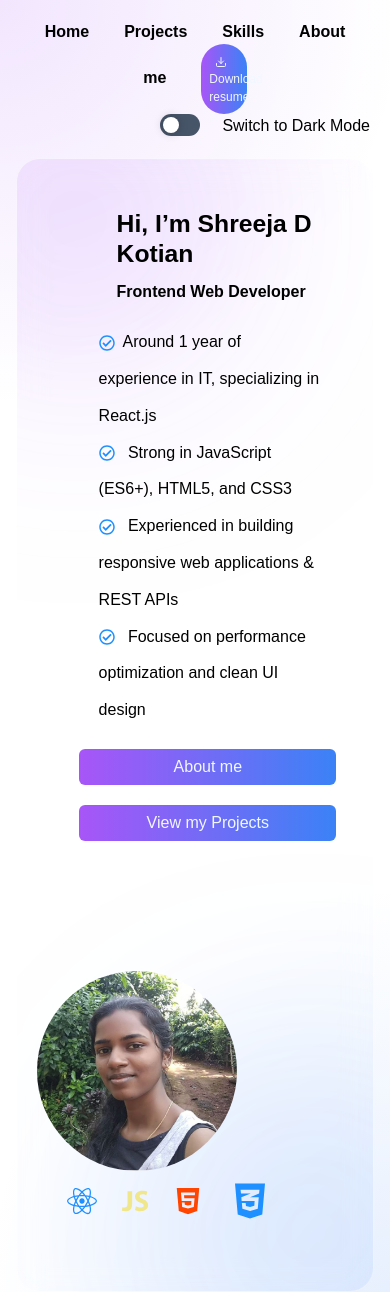
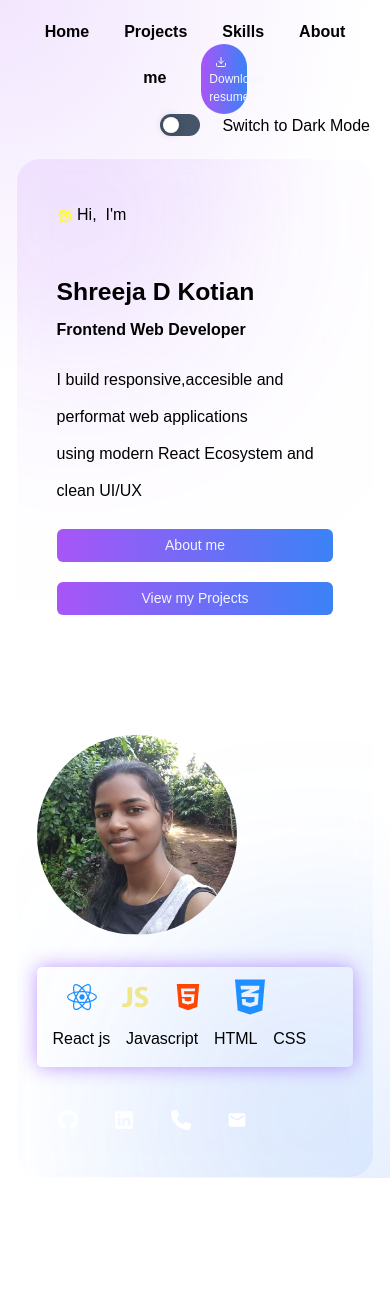
Before and after one commit to Shreejad123/shreeja_portfolio, a React (Vite) app: page / in a window 390 px wide. After the commit the page ends 1178 px from the top, so only its background shows below. Built offline with nearby package versions, Linux system fonts and the light colour scheme.

Commit message:
updated the landing page

```diff
--- a/src/App.jsx
+++ b/src/App.jsx
@@ -9,6 +9,10 @@ import { FaReact } from "react-icons/fa";
 import { IoLogoJavascript } from "react-icons/io";
 import { FaHtml5 } from "react-icons/fa";
 import { FaCss3Alt } from "react-icons/fa6";
+import { FaGithub } from "react-icons/fa6";
+import { FaLinkedin } from "react-icons/fa";
+import { FaPhone } from "react-icons/fa6";
+import { MdEmail } from "react-icons/md";
 function App() {
   return (
     <>
@@ -62,7 +66,35 @@ function App() {
                 }}
               />
             </span>
+            <div className={styles.techStack}>
+              <span className={styles.tech}>React js</span>
+              <span className={styles.tech}>Javascript</span>
+              <span className={styles.tech}>HTML</span>
+              <span className={styles.tech}>CSS</span>
+            </div>
           </div>
+        </div>
+        <div className={styles.comunicationContainer}>
+          <a
+            href="https://github.com/Shreejad123"
+            target="_blank"
+            rel="noopener noreferrer"
+          >
+            <FaGithub className={styles.comunication} />
+          </a>
+          <a
+            href="https://www.linkedin.com/in/shreeja-d-kotian-b4639a286/"
+            target="_blank"
+            rel="noopener noreferrer"
+          >
+            <FaLinkedin className={styles.comunication} />
+          </a>
+          <a href="tel:+91 9483350641">
+            <FaPhone className={styles.comunication} />
+          </a>
+          <a href="mailto:shreejadkotian00@gmail.com">
+            <MdEmail className={styles.comunication} />
+          </a>
         </div>
       </div>
     </>
--- a/src/App.module.css
+++ b/src/App.module.css
@@ -50,7 +50,7 @@ body {
   width: 85%;
 
   display: grid;
-  grid-template-columns: 1.8fr 1.2fr;
+  grid-template-columns: 1.6fr 1.2fr;
 
   border-radius: 30px;
 
@@ -66,8 +66,17 @@ body {
 
   transition: all 0.3s ease;
 }
-
+.comunication {
+  margin-left: 2%;
+  width: 50px;
+  height: 40%;
+  color: white;
+}
 /* GLOW EFFECTS */
+.tech {
+  margin-left: 5%;
+  margin-top: 0;
+}
 
 .container::before {
   content: "";
@@ -233,9 +242,12 @@ body {
 
 /* SOCIAL ICONS */
 .skills {
+  margin-right: 30%;
+  margin-top: 10%;
   width: 100%;
   height: 100px;
-  border-radius: 30px;
+  border-radius: 5px;
+  box-shadow: 0 0 20px rgba(98, 0, 255, 0.4);
 }
 .imageContainer {
   /* display: flex; */
@@ -278,7 +290,7 @@ body {
   display: flex;
   align-items: center;
   justify-content: center;
-
+  margin-left: 25px;
   position: relative;
 }
 
--- a/src/components/home.jsx
+++ b/src/components/home.jsx
@@ -3,52 +3,26 @@ import styles from "./home.module.css";
 import { useNavigate } from "react-router-dom";
 import { FaRegCheckCircle } from "react-icons/fa";
 import { FaArrowRight } from "react-icons/fa6";
+import { PiHandWavingDuotone } from "react-icons/pi";
 function Home() {
   const navigate = useNavigate();
   return (
     <>
       <div className={styles.homeSection}>
+        <p>
+          <PiHandWavingDuotone className={styles.handicon} /> Hi, &nbsp;I'm
+        </p>
         <h2 className={styles.header}>
-          <b>Hi, I’m Shreeja D Kotian </b>
+          <b>
+            <br></br>Shreeja D Kotian
+          </b>
         </h2>
         <p className={styles.paragraph}>
           <b>Frontend Web Developer</b>
         </p>
         <p className={styles.lines}>
-          <ul>
-            <li>
-              <FaRegCheckCircle
-                style={{
-                  color: "#1E90FF",
-                }}
-              />
-              &nbsp; Around 1 year of experience in IT, specializing in React.js
-            </li>
-            <li>
-              <FaRegCheckCircle
-                style={{
-                  color: "#1E90FF",
-                }}
-              />{" "}
-              &nbsp; Strong in JavaScript (ES6+), HTML5, and CSS3
-            </li>{" "}
-            <li>
-              <FaRegCheckCircle
-                style={{
-                  color: "#1E90FF",
-                }}
-              />{" "}
-              &nbsp; Experienced in building responsive web applications & REST
-              APIs
-            </li>
-            <FaRegCheckCircle
-              style={{
-                color: "#1E90FF",
-              }}
-            />{" "}
-            &nbsp; Focused on performance optimization and clean UI design
-            <li />
-          </ul>
+          I build responsive,accesible and performat web applications <br></br>
+          using modern React Ecosystem and clean UI/UX
         </p>
         <div className={styles.button}>
           <button
--- a/src/components/home.module.css
+++ b/src/components/home.module.css
@@ -1,20 +1,18 @@
 .homeSection {
-  padding: 30px;
+  padding: 20px;
   border-radius: 8px;
 }
 .header {
-  margin-left: 50px;
+  margin-top: 0;
   animation: 1.5s fadeInUp;
 }
 .paragraph {
   word-break: break-all;
   font-style: bold;
-  line-height: 2;
-  margin-left: 50px;
+
   animation: 1.5s fadeInUp;
 }
 .paragraphs {
-  line-height: 2;
   animation: 1.5s fadeInUp;
 }
 body {
@@ -40,18 +38,22 @@ body {
 }
 .lines {
   animation: 1.5s fadeInUp;
-  line-height: 2;
 }
 .customBtn:hover {
   box-shadow: 4px 4px 10px rgba(0, 0, 0, 0.3);
 }
 .customBtn {
-  width: 28%;
-  margin-left: 5%;
+  width: 26%;
+  margin-right: 3%;
   margin-bottom: 20px;
   background: linear-gradient(to right, #a855f7, #3b82f6);
   color: aliceblue;
   border: none;
+  font-size: 14px;
+}
+.handicon {
+  color: yellow;
+  margin-bottom: 0;
 }
 .button {
   margin-top: 20px;
@@ -61,15 +63,10 @@ body {
 .lines {
   line-height: 3;
 }
+
 @media only screen and (max-width: 600px) {
   .homeSection {
     line-height: 2;
-  }
-  .header {
-    margin-left: 50px;
-  }
-  .paragraph {
-    margin-left: 50px;
   }
 
   .customBtn {
```
